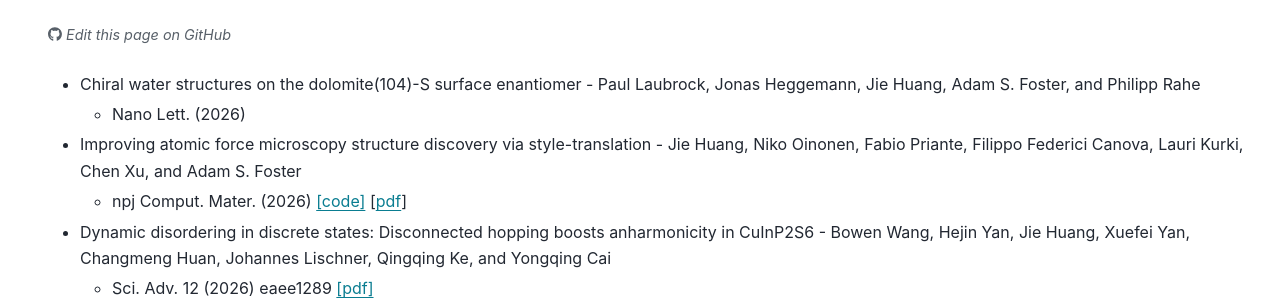
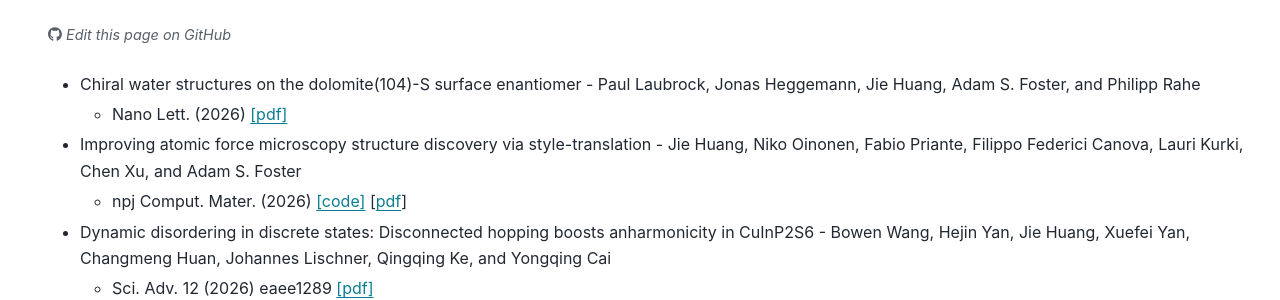
Before and after one commit to way2ml/way2ml.github.io, a Sphinx documentation site: the page built from doc/publications.md, in a window 1280 px wide and 955 px high. Shown: the part 144-444 px from the top of the window. Built offline with Sphinx 7.4.7 and the PyData theme 0.15.4, drawn with Linux system fonts in a browser that asks for light colours.

Commit message:
add nanolett

```diff
--- a/doc/publications.md
+++ b/doc/publications.md
@@ -1,6 +1,6 @@
 # Publications
 - Chiral water structures on the dolomite(104)-S surface enantiomer - Paul Laubrock, Jonas Heggemann, Jie Huang, Adam S. Foster, and Philipp Rahe
-  - Nano Lett. (2026)
+  - Nano Lett. (2026) <a href="./_static/publications/2026_nanolett.pdf" target="_blank" rel="noopener">[pdf]</a>
 - Improving atomic force microscopy structure discovery via style-translation - Jie Huang, Niko Oinonen, Fabio Priante, Filippo Federici Canova, Lauri Kurki, Chen Xu, and Adam S. Foster
   -  npj Comput. Mater. (2026) <a href="https://github.com/SINGROUP/StyleTransAugment" target="_blank" rel="noopener">[code]</a> [[pdf](https://www.nature.com/articles/s41524-026-02243-2_reference.pdf)]
 - Dynamic disordering in discrete states: Disconnected hopping boosts anharmonicity in CuInP2S6 - Bowen Wang, Hejin Yan, Jie Huang, Xuefei Yan, Changmeng Huan, Johannes Lischner, Qingqing Ke, and Yongqing Cai
```
Also changed, not shown: 1 other file.
